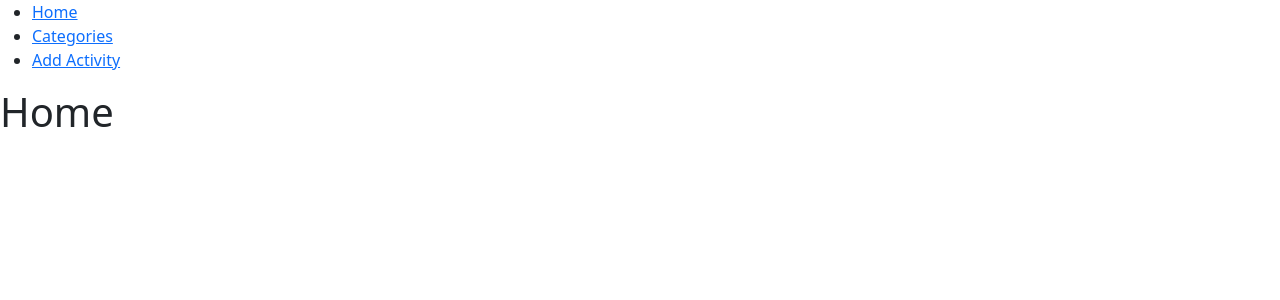
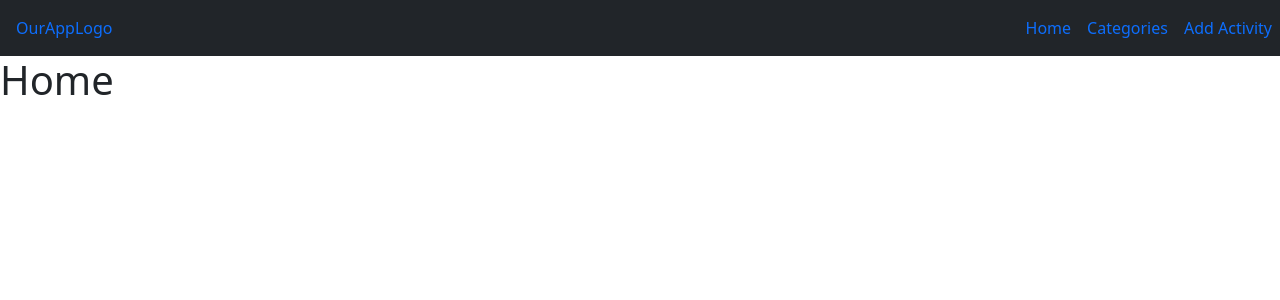
Before and after one commit to Tejada-Joyce/productivity-tracker, a React (Create React App) app: page / in a window 1280 px wide. Shown: the top 300 px of the page. Built offline with nearby package versions, Linux system fonts and the light colour scheme.

Commit message:
navbar layout using bootstrap

```diff
--- a/src/components/Layout/Navigation/Navigation.js
+++ b/src/components/Layout/Navigation/Navigation.js
@@ -2,18 +2,21 @@ import { Link } from "react-router-dom";
 
 const Navigation = () => {
     return (
-        <nav>
-          <ul>
-            <li>
-              <Link to="/">Home</Link>
-            </li>
-            <li>
-              <Link to="/">Categories</Link>
-            </li>
-            <li>
-              <Link to="/addActivities">Add Activity</Link>
-            </li>
-          </ul>
+        <nav className="navbar navbar-expand-sm bg-dark">
+            <Link className="nav-link" to="/">OurAppLogo</Link>
+            <div className="collapse navbar-collapse justify-content-end">
+              <ul className="navbar-nav ml-auto">
+                  <li className="nav-item">
+                  <Link className="nav-link" to="/">Home</Link>
+                  </li>
+                  <li className="nav-item">
+                  <Link className="nav-link" to="/">Categories</Link>
+                  </li>
+                  <li className="nav-item">
+                  <Link className="nav-link" to="/addActivities">Add Activity</Link>
+                  </li>
+                </ul>
+            </div>
         </nav>
     )
   };
```
